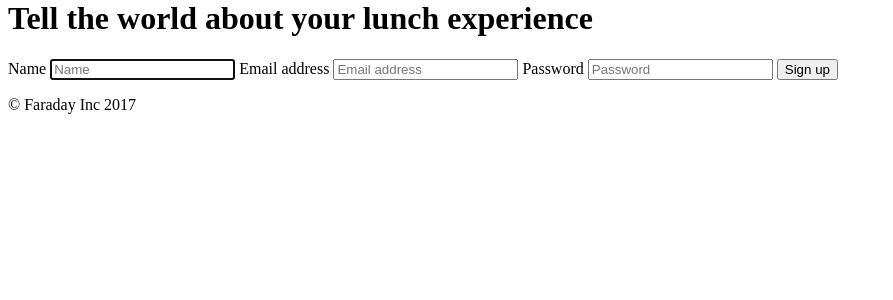
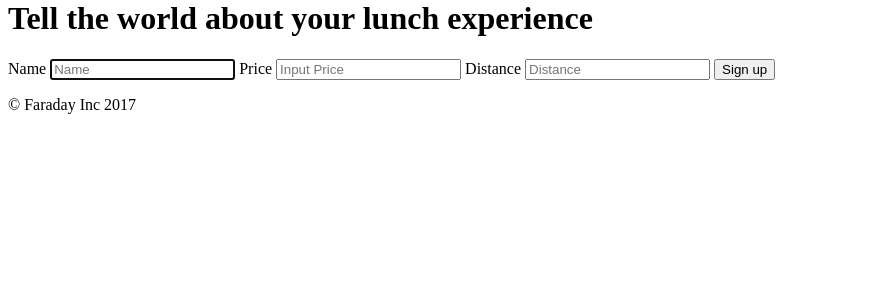
Before and after one commit to thekitbag/Lunchbuddy, a Flask app: page /showEnterDetails in a window 1280 px wide. Shown: the part 21-321 px from the top of the page, without its empty margins (0-893 px from the left). Run offline with Flask 2, Linux system fonts and the light colour scheme.

Commit message:
taking in variable from the form

```diff
--- a/app.py
+++ b/app.py
@@ -16,12 +16,18 @@ def showEnterDetails():
 
 @app.route('/enterDetails',methods=['POST','GET'])
 def enterDetails():
-    conn = sqlite3.connect(db)
-    c = conn.cursor()
-    c.execute('ALTER TABLE restaurants ADD test4 string;');
-    conn.commit()
-    conn.close()
-    return json.dumps({'message':'column added successfully !'})
+
+	_name = request.form['inputName']
+	_price = request.form['inputPrice']
+	_distance = request.form['inputDistance']
+
+	conn = sqlite3.connect(db)
+	c = conn.cursor()
+	c.execute("ALTER TABLE restaurants ADD {pr} string;"\
+    	.format(pr=_price))
+	conn.commit()
+	conn.close()
+	return json.dumps({'message':'column added successfully !'})
 
 if __name__ == "__main__":
   app.run()
--- a/templates/recordvisit.html
+++ b/templates/recordvisit.html
@@ -22,10 +22,10 @@
         <form class="form-signin">
         <label for="inputName" class="sr-only">Name</label>
         <input type="name" name="inputName" id="inputName" class="form-control" placeholder="Name" required autofocus>
-        <label for="inputEmail" class="sr-only">Email address</label>
-        <input type="email" name="inputEmail" id="inputEmail" class="form-control" placeholder="Email address" required autofocus>
-        <label for="inputPassword" class="sr-only">Password</label>
-        <input type="password" name="inputPassword" id="inputPassword" class="form-control" placeholder="Password" required>
+        <label for="inputPrice" class="sr-only">Price</label>
+        <input type="number" name="inputPrice" id="inputPrice" class="form-control" placeholder="Input Price" required autofocus>
+        <label for="inputDistance" class="sr-only">Distance</label>
+        <input type="number" name="inputDistance" id="inputDistance" class="form-control" placeholder="Distance" required>
 
         <button id="btnEnter" class="btn btn-lg btn-primary btn-block" type="button">Sign up</button>
       </form>
```
Also changed, not shown: lunchbuddy.sqlite.
